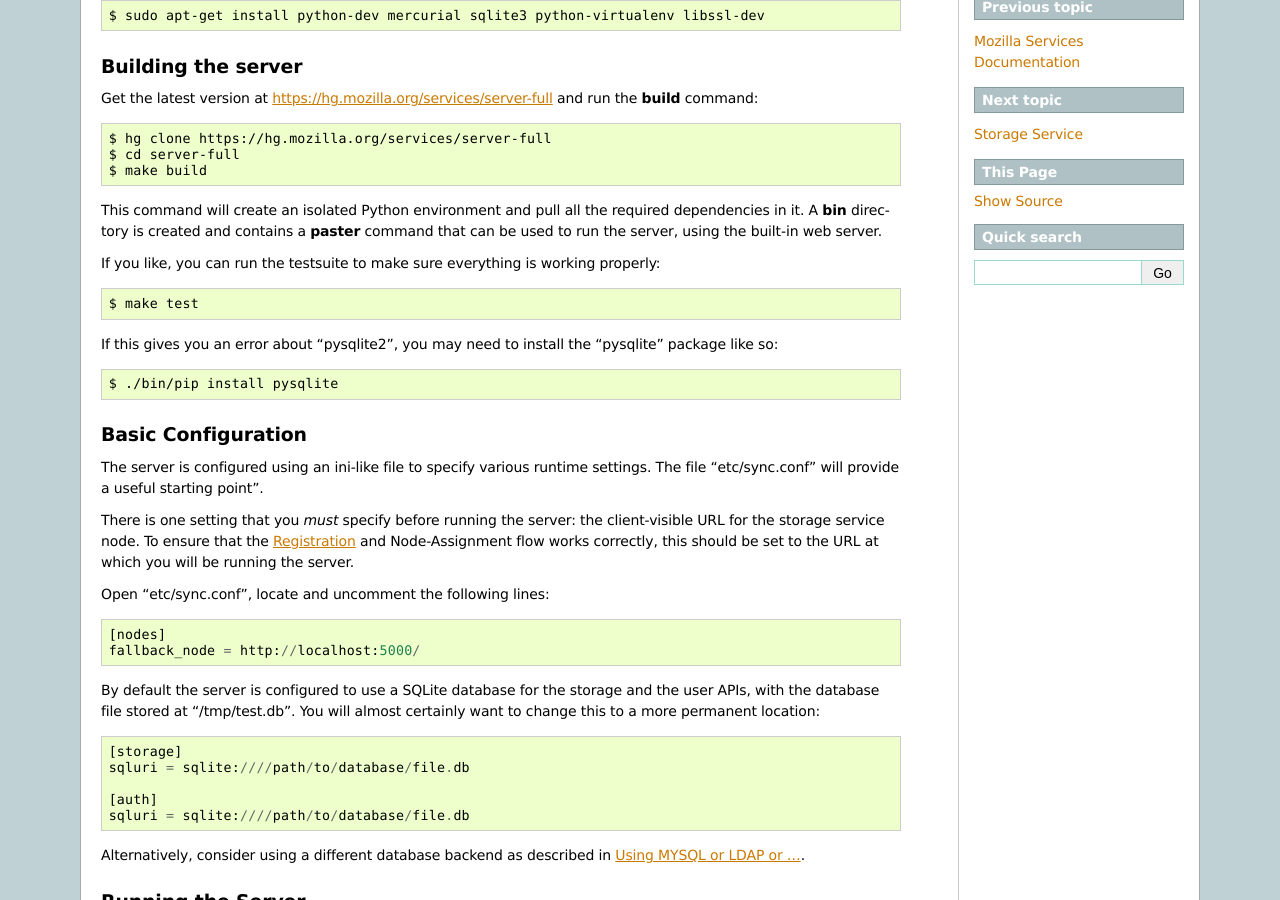
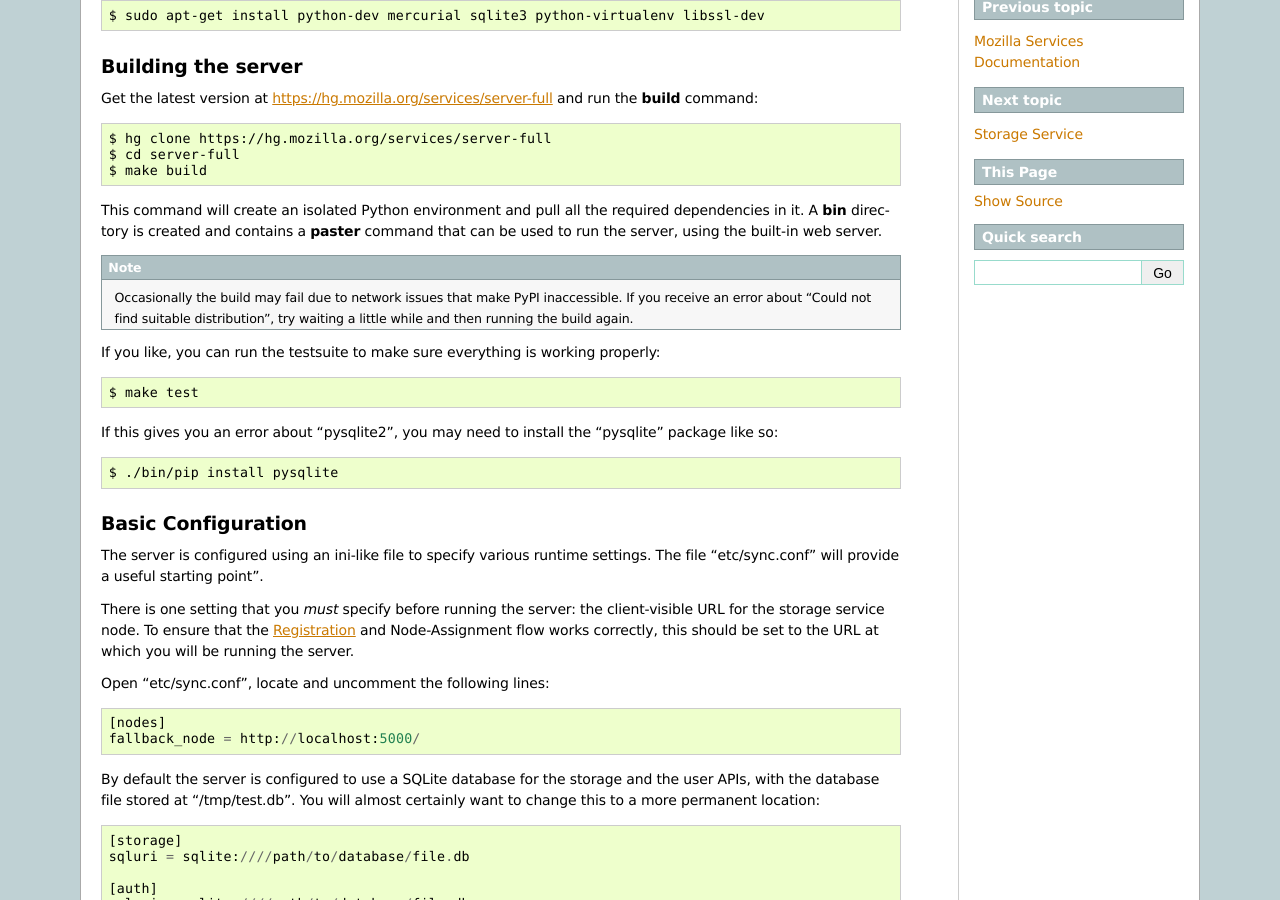
Before and after one commit to mozilla-services/docs, a Sphinx documentation site: the page built from source/howtos/run-sync.rst, in a window 1280 px wide and 900 px high, scrolled down 523 px. Built offline with Sphinx 7.4.7, drawn with Linux system fonts in a browser that asks for light colours; the version number could not be read and is left out.

Commit message:
Add note about occasional build failures due to PyPI

```diff
--- a/source/howtos/run-sync.rst
+++ b/source/howtos/run-sync.rst
@@ -47,6 +47,12 @@
 required dependencies in it. A **bin** directory is created and contains a
 **paster** command that can be used to run the server, using the built-in web
 server.
+
+
+.. note:: Occasionally the build may fail due to network issues that make
+   PyPI inaccessible.  If you receive an error about "Could not find suitable
+   distribution", try waiting a little while and then running the build again.
+
 
 If you like, you can run the testsuite to make sure everything is working
 properly::
```
